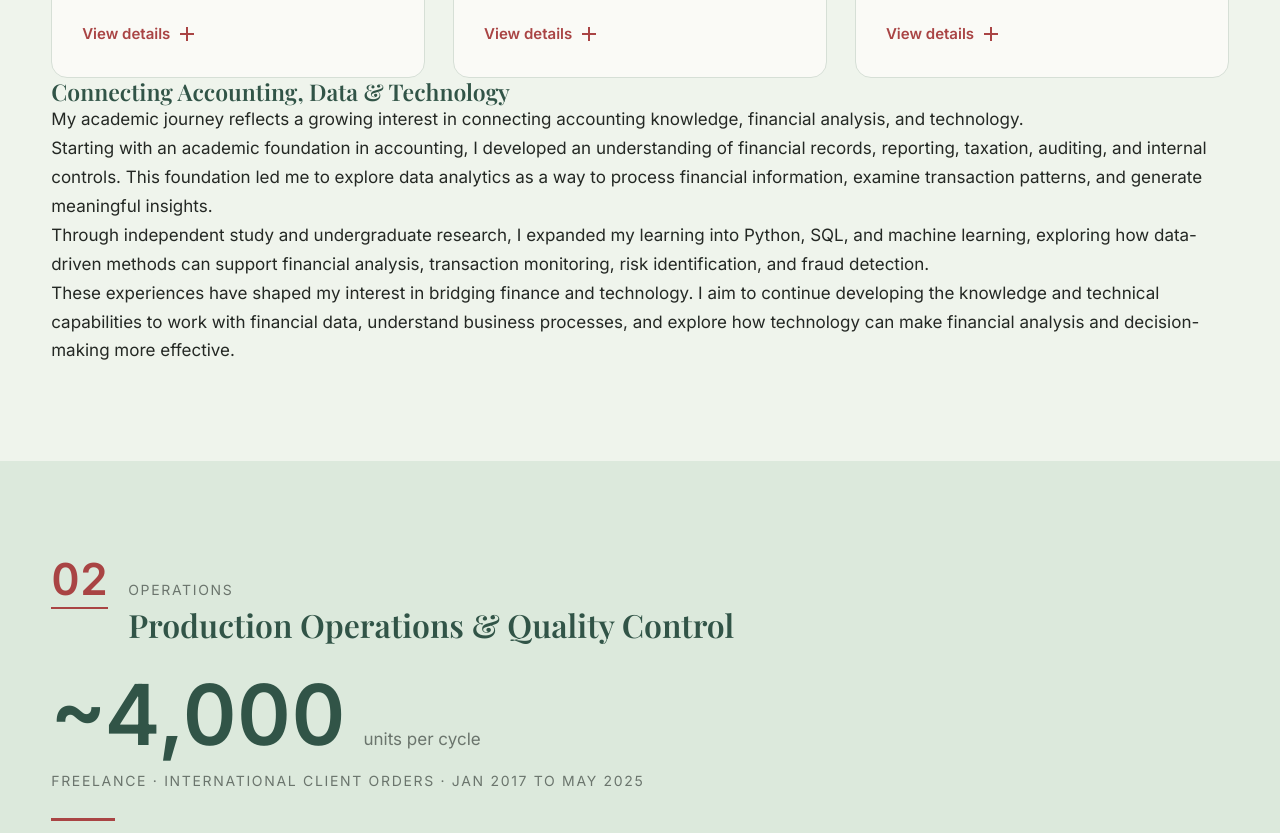
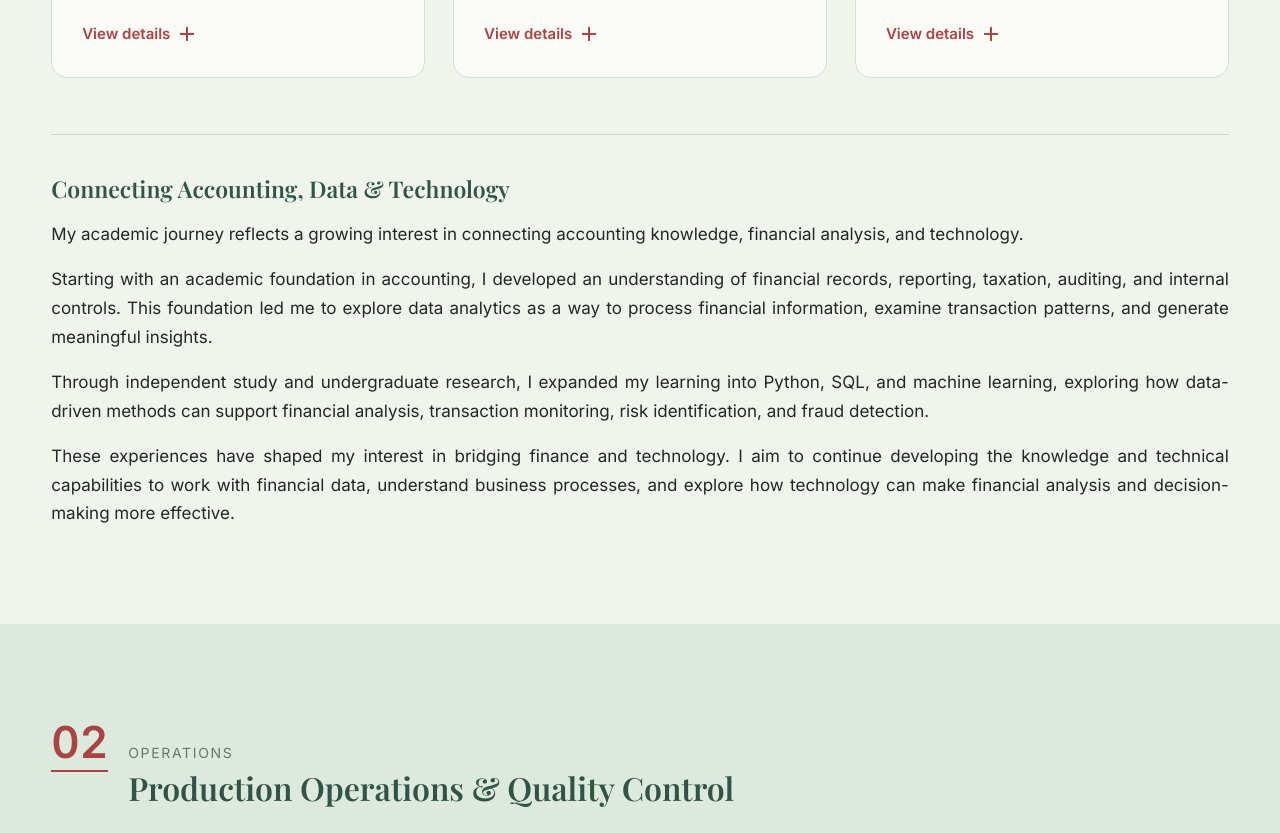
Before and after one commit to rose-analytics0/roslianada0.archive, a plain HTML site: page index.html in a window 1280 px wide. Shown: the part 1443-2276 px from the top of the page. Drawn offline with nearby package versions, Linux system fonts and the light colour scheme.

Commit message:
Update style.css

```diff
--- a/style.css
+++ b/style.css
@@ -410,3 +410,10 @@ html.am-lock,html.am-lock body{overflow:hidden}
 @media(max-width:860px){.acards{grid-template-columns:1fr}.acard{padding:24px}.am-head{padding:14px 22px}.am-body{padding:22px 22px 36px}}
 @media(max-width:600px){.amodal{padding:0}.amodal-panel{width:100%;max-height:100vh;height:100vh;border-radius:0}.am-text p{text-align:left}}
 @media(prefers-reduced-motion:reduce){.acard,.amodal-bg,.amodal-panel{transition:none}}
+
+/* Academic note below the cards */
+.academic-note{margin-top:56px;padding-top:40px;border-top:1px solid #c9d6c9}
+.academic-note h3{margin-bottom:18px}
+.academic-note p{margin-bottom:16px;text-align:justify}
+.academic-note p:last-child{margin-bottom:0}
+@media(max-width:600px){.academic-note{margin-top:40px;padding-top:32px}.academic-note p{text-align:left}}
```
